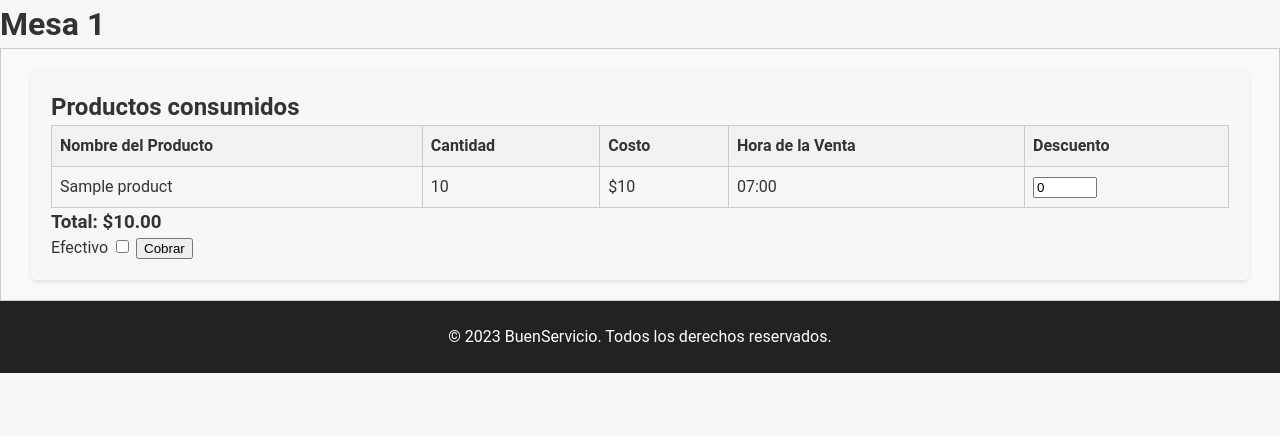
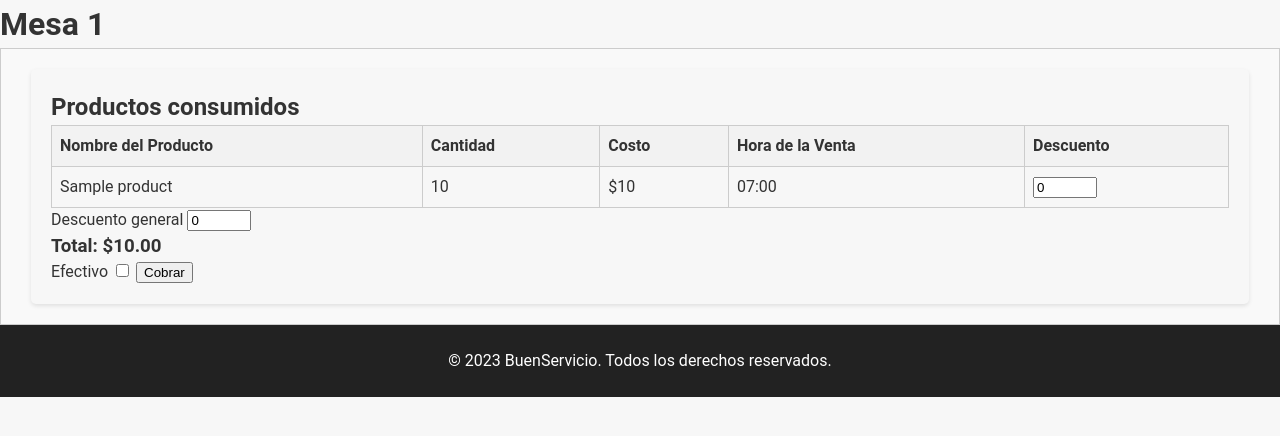
Before and after one commit to GasparBianco/BuenServicio, a Django app: page /payment/1 in a window 1280 px wide. Shown: the part 86-522 px from the top of the page. Run offline with Django 4.2, Linux system fonts and the light colour scheme; a user stored in the database is signed in; tables that the repository leaves empty hold one stand-in row (values such as "Sample post").

Commit message:
discount

```diff
--- a/BuenServicio/BuenServicio/salepoint/templates/salepoint/payment.html
+++ b/BuenServicio/BuenServicio/salepoint/templates/salepoint/payment.html
@@ -38,6 +38,8 @@
                         {% endfor %}
                     </tbody>
                 </table>
+                <label for="">Descuento general</label>
+                <input type="number" value="0" min="0" max="100" name="general-discount" id="general-discount">
                 <h3>Total: $<span id="total">{{ total }}</span></h3>
                 <label>Efectivo</label>
                 <input name="cash" type="checkbox">
@@ -52,17 +54,29 @@
                 actualizarCostoTotal();
             });
         });
+
+        const discount = document.getElementById('general-discount');  // Cambié 'querySelector' a 'getElementById'
+        discount.addEventListener('input', () => {
+            actualizarCostoTotal();
+        });
+
         function actualizarCostoTotal() {
             const totalElement = document.getElementById('total');
             let costoTotal = 0;
             const filas = document.querySelectorAll('tbody tr');
+
             filas.forEach(fila => {
                 const costoProducto = parseFloat(fila.querySelector('.costo-individual').textContent.slice(1));
                 const descuento = parseFloat(fila.querySelector('.discount-input').value);
                 costoTotal += costoProducto * (1 - descuento / 100);
             });
-                    totalElement.textContent = costoTotal.toFixed(2);
+
+            const descuentoGeneral = parseFloat(discount.value);  // Cambié 'fila' a 'discount' para obtener el valor del descuento general
+            costoTotal = costoTotal * (1 - descuentoGeneral / 100);
+
+            totalElement.textContent = `${costoTotal.toFixed(2)}`;  // Formatea el costo total como una cadena con el signo de dólar
         }
+
         actualizarCostoTotal();
     </script>
 {% endblock %}
```
Lines whose indentation alone changed are shown as unchanged.
